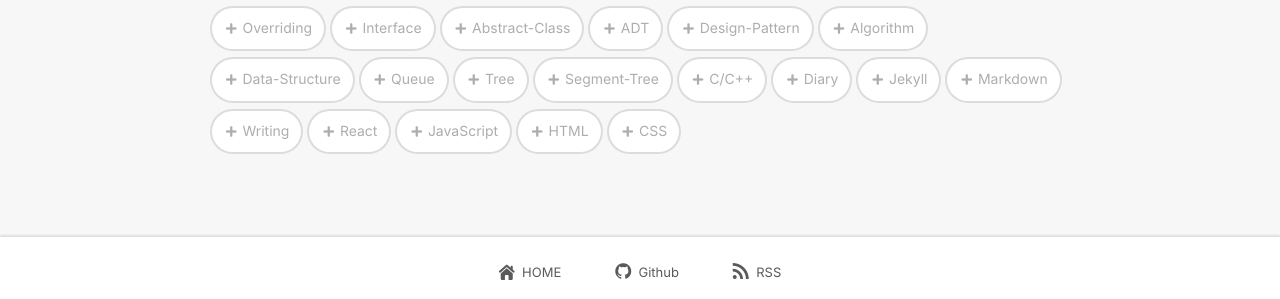
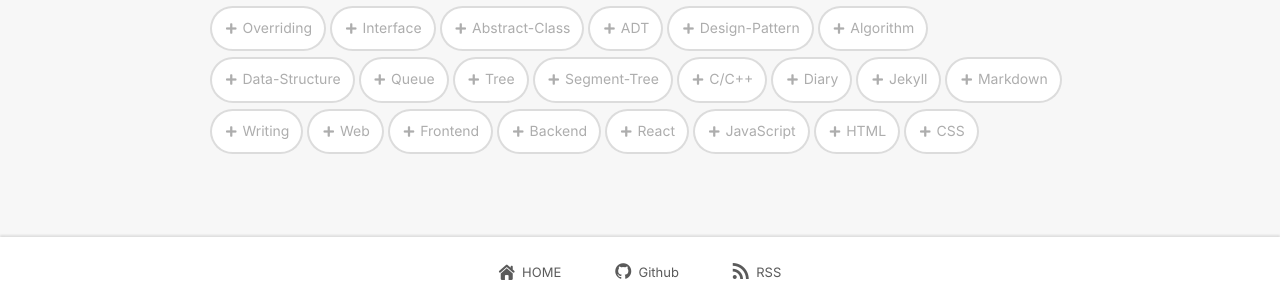
Before and after one commit to bini59/bini59.github.io, a Jekyll site: the page built from tag/index.html, in a window 1280 px wide. Shown: the part 209-508 px from the top of the page. Built offline with Jekyll 4.4.1, drawn with Linux system fonts in a browser that asks for light colours; nearby versions of some CDN libraries; comment, search, counter and statistics services are not loaded.

Commit message:
Chore : Add Web tag

```diff
--- a/_data/tags.yml
+++ b/_data/tags.yml
@@ -23,6 +23,9 @@
 - markdown
 - Writing
 
+- Web
+- Frontend
+- Backend
 - React
 - JavaScript
 - HTML
```
